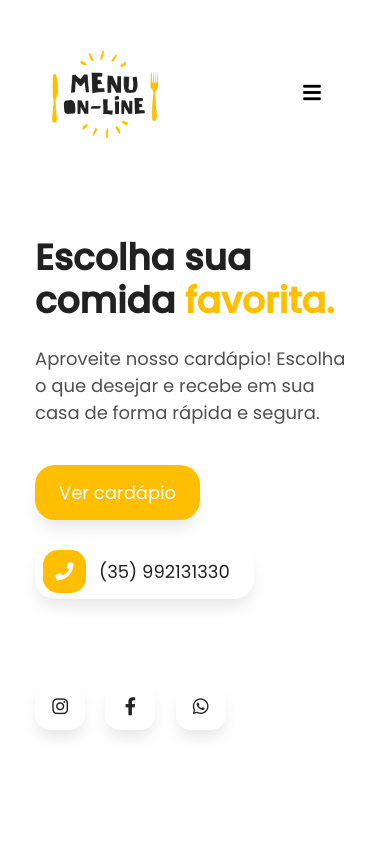
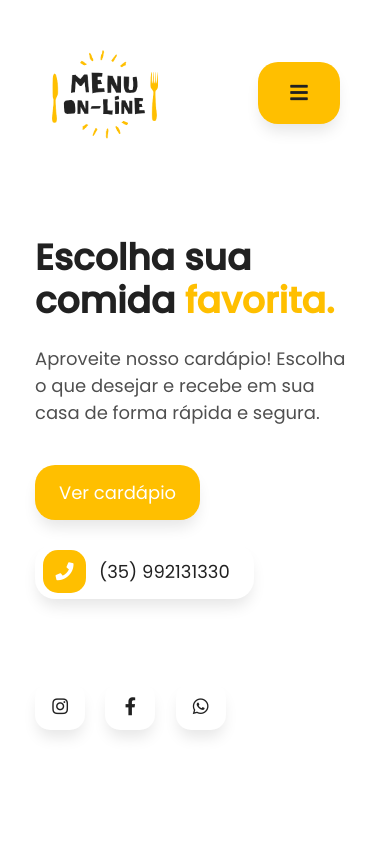
Before and after one commit to EduSantos20/Cardapio, a plain HTML site: page index.html in a window 390 px wide. Shown: the top 844 px of the page. Drawn offline with Linux system fonts and the light colour scheme.

Commit message:
❤️🚀 add toggler

```diff
--- a/index.html
+++ b/index.html
@@ -28,7 +28,7 @@
             <img src="./img/logo.png" width="160" class="img-logo" />
           </a>
           <button
-            class="navbar-toggler"
+            class="navbar-toggler btn-white1"
             type="button"
             data-toggle="collapse"
             data-target="#navbarNavDropdown"
```
